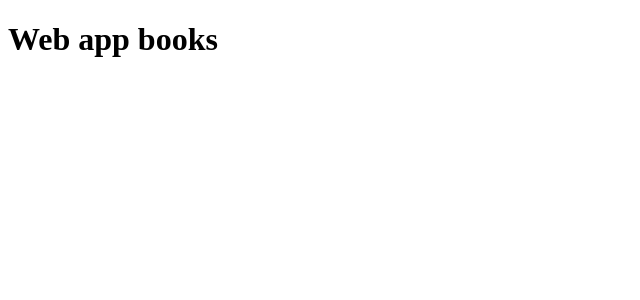
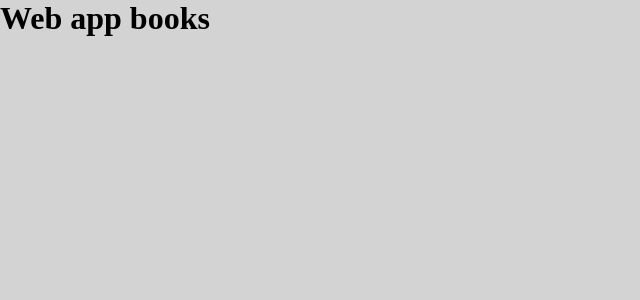
Before and after one commit to GioiPronesti/webapp-react, a React (Vite) app: page / in a window 1280 px wide. Shown: the top 300 px of the page, without its empty margins (0-640 px from the left). Built offline with nearby package versions, Linux system fonts and the light colour scheme.

Commit message:
add: index layout styles

```diff
--- a/src/index.css
+++ b/src/index.css
@@ -1 +1,27 @@
 /*style rules*/
+
+*{
+  box-sizing: border-box;
+  margin:0;
+  padding:0;
+}
+
+body{
+  background-color: lightgray;
+}
+
+ul{
+  list-style: none;
+}
+
+a{
+  text-decoration: none;
+}
+
+/*layout*/
+
+.container{
+  max-width: 1024px;
+  margin: 0 auto ;
+  padding: 2rem;
+}
```
